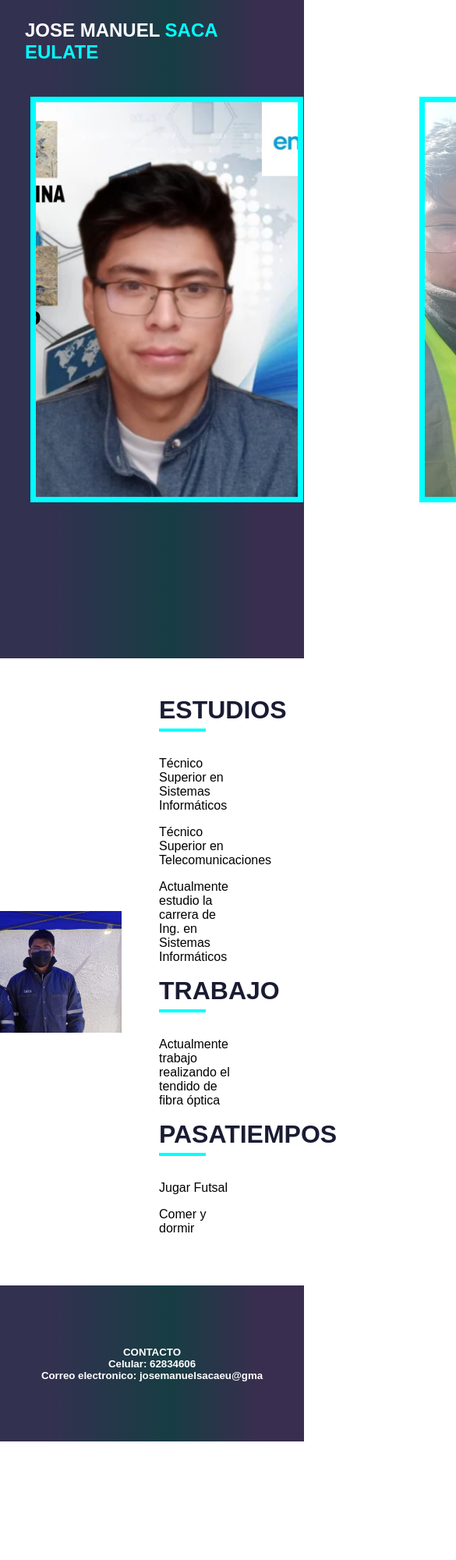
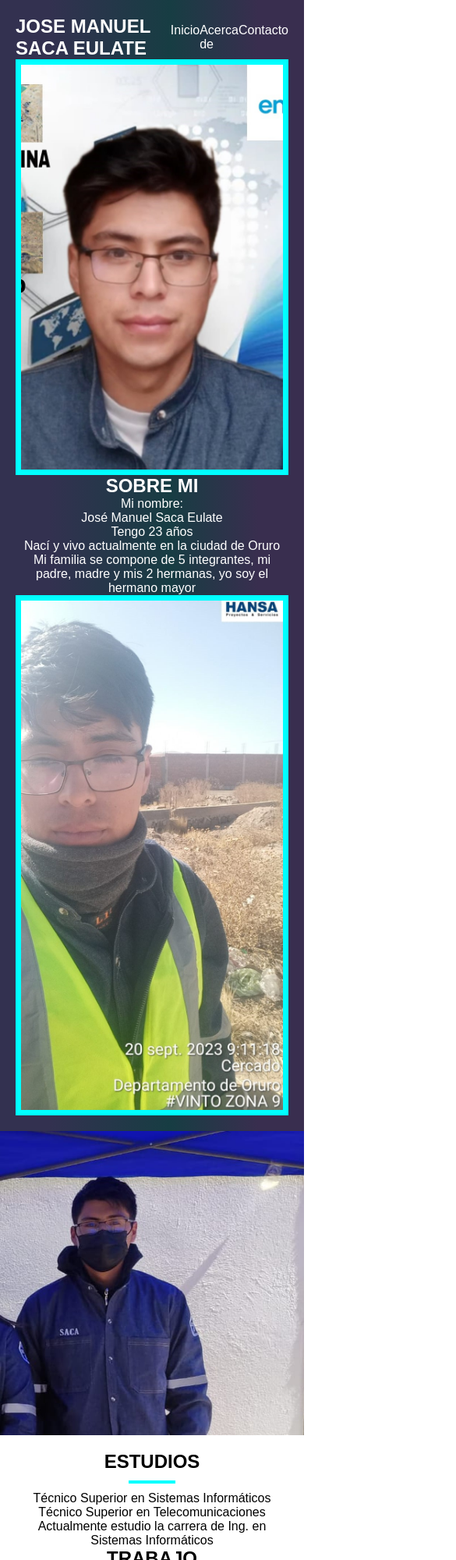
Before and after one commit to manuelsacaeu123/SacaEulateRep.github.io, a plain HTML site: page index.html in a window 390 px wide. Shown: the top 2000 px of the page at 78% size, 585 px wide, since content can reach past the window. Before the commit the page ends 1848 px from the top, so only its background shows below. Drawn offline with Linux system fonts and the light colour scheme.

Commit message:
responsive
aumentando css para que sea responsive

```diff
--- a/estilos/estilos.css
+++ b/estilos/estilos.css
@@ -9,127 +9,95 @@ body {
 }
 
 .wrapper {
-  width: 100vw;
-  height: 100vh;
-  background: rgb(51,49,80);
+  width: 100%;
   background: linear-gradient(90deg, rgba(51,49,80,1) 16%, rgba(23,61,67,1) 56%, rgba(57,46,79,1) 85%);
   color: #fff;
+  padding: 20px;
 }
+
 .navbar {
   display: flex;
   justify-content: space-between;
-  padding: 2em;
+  align-items: center;
 }
-.nombre {
-  margin-top: -7px;
-}
-.nombre span {
-  color: aqua;
-}
+
 .menu {
   display: flex;
+  justify-content: space-around;
+  list-style: none;
   width: 50%;
-  justify-content: space-around;
 }
-.menu  li {
-  list-style: none;
 
+.menu li {
+  padding: 10px 0;
 }
+
 .menu a {
   color: #fff;
   text-decoration: none;
-  padding: 10px 20px;
 }
 
-.menu li:hover a{
-  background-color: aqua;
-  color: #191c32;
-}
-
-.menu .active {
-  color: aqua;
-
-}
-
-
-.menu li a:hover {
-  color: #66E7C8;
-}
-
-
-.main {
-  margin: 0 auto;
-  width: 80vw;
-  height: 20vh;
-  display: grid;
-  grid-template-columns: repeat(3,1fr);
-  align-items: center;
-  gap: 2em;
-}
-
-h1 {
-  font-size: 3em;
-}
-
-.info-content span {
+.menu a:hover {
   color: aqua;
 }
 
+.main {
+  display: flex;
+  flex-direction: column;
+  align-items: center;
+}
+
 .main img {
-  border:  7px solid aqua;
-  width: 350px;
-  height: 520px;
-  z-index: 1;
+  max-width: 100%;
+  height: auto;
+  border: 7px solid aqua;
+}
+
+.info-content {
+  text-align: center;
+  max-width: 100%;
+}
+
+.info-content h2 {
+  margin-top: 0;
 }
 
 .acerca-de {
-  display: grid;
-  grid-template-columns: repeat(10, 1fr);
-  width: 100vw;
+  display: flex;
+  flex-direction: column;
   align-items: center;
 }
 
 .acerca-de img {
-  width: 100%;
-  grid-column: 1/5;
+  max-width: 100%;
+  height: auto;
 }
 
 .acerca-de-info {
-  grid-column: 5/10;
-  padding: 3em;
-}
-
-.acerca-de-info h2 {
-  font-size: 2em;
-  color: #191c32;
+  padding: 20px;
+  text-align: center;
+  max-width: 100%;
 }
 
 .divisor {
   height: 4px;
   width: 60px;
   background-color: aqua;
-  margin-top: 5px;
-  margin-bottom: 2em;
+  margin: 10px auto;
 }
 
-.acerca-de p {
-  margin-bottom: 1em;
-}
-
-
 .pie {
-  display: flex;
-  flex-direction: column;
-  justify-content: center;
-  align-items: center;
-  width: 100vw;
-  height: 200px;
-  padding: 2em;
-  background: rgb(51,49,80);
+  text-align: center;
+  padding: 20px;
   background: linear-gradient(90deg, rgba(51,49,80,1) 16%, rgba(23,61,67,1) 56%, rgba(57,46,79,1) 85%);
 }
 
 .pie-contenido {
   color: #fff;
-  text-align: center;
+  max-width: 100%;
+  margin: auto;
 }
+
+.pie h5 {
+  margin: 10px 0;
+}
--- a/index.html
+++ b/index.html
@@ -1,31 +1,34 @@
 <!DOCTYPE html>
 <html lang="en">
-
 <head>
     <meta charset="UTF-8">
     <meta name="viewport" content="width=device-width, initial-scale=1.0">
     <link rel="stylesheet" href="estilos/estilos.css">
     <title>Portafolio personal</title>
 </head>
-
 <body>
     <div class="wrapper">
         <header>
             <nav class="navbar">
-                <div class="nombre" >
+                <div class="nombre">
                     <h2>JOSE MANUEL<span> SACA EULATE</span></h2>
                 </div>
+                <ul class="menu">
+                    <li><a href="#" class="active">Inicio</a></li>
+                    <li><a href="#">Acerca de</a></li>
+                    <li><a href="#">Contacto</a></li>
+                </ul>
             </nav>
         </header>
         <main class="main">
             <img src="imagenes/foto4.jpg" alt="">
             <div class="info-content">
-                <h2>SOBRE MI </h2><br>
+                <h2>SOBRE MI </h2>
 
-                <p>Mi nombre:</p><br>
+                <p>Mi nombre:</p>
                 <p>José Manuel Saca Eulate</p>
-                <p>Tengo 23 años </p>
-                <p>Nací y vivo actualmete en la ciudad de Oruro </p><br>
+                <p>Tengo 23 años</p>
+                <p>Nací y vivo actualmente en la ciudad de Oruro</p>
                 <p>Mi familia se compone de 5 integrantes, mi padre, madre y mis 2 hermanas, yo soy el hermano mayor</p>
             </div>
             <img src="imagenes/foto2.jpg" alt="">
@@ -56,3 +59,4 @@
         </div>
     </footer>
 </body>
+</html>
```
